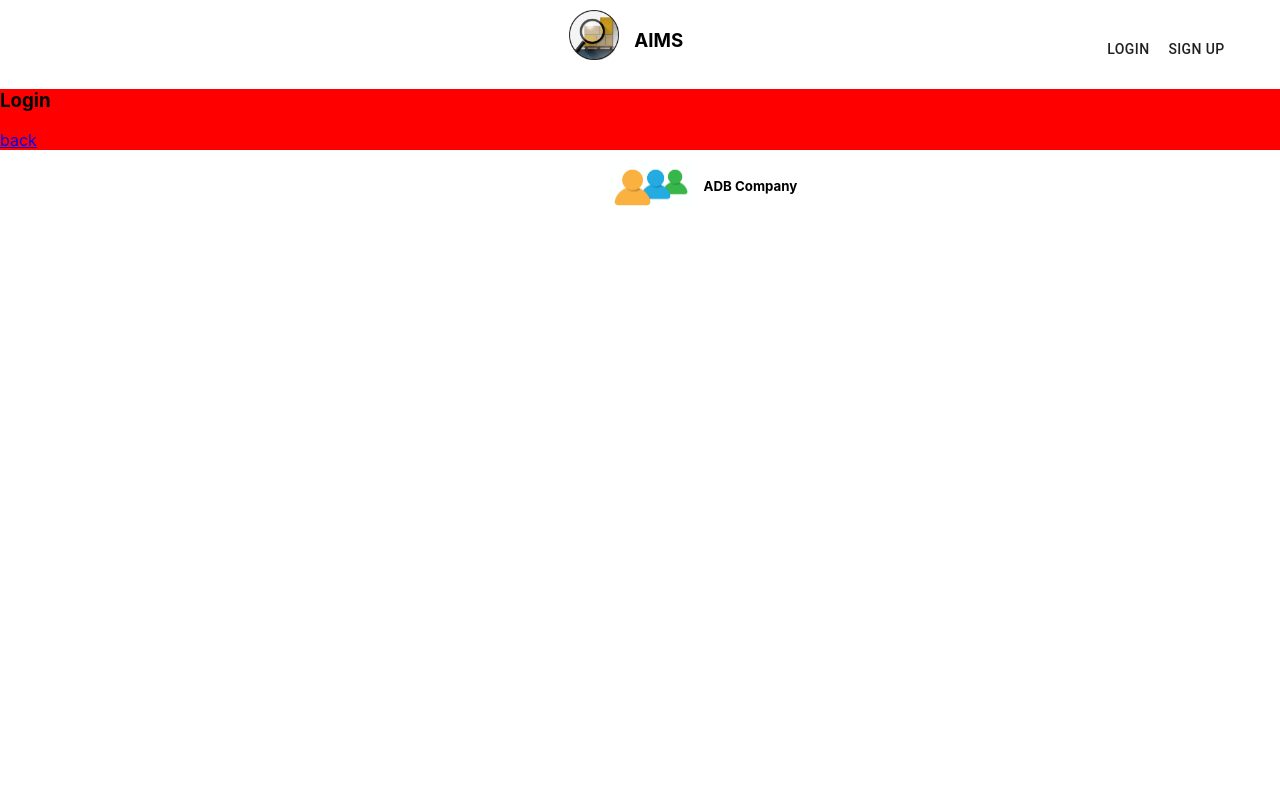
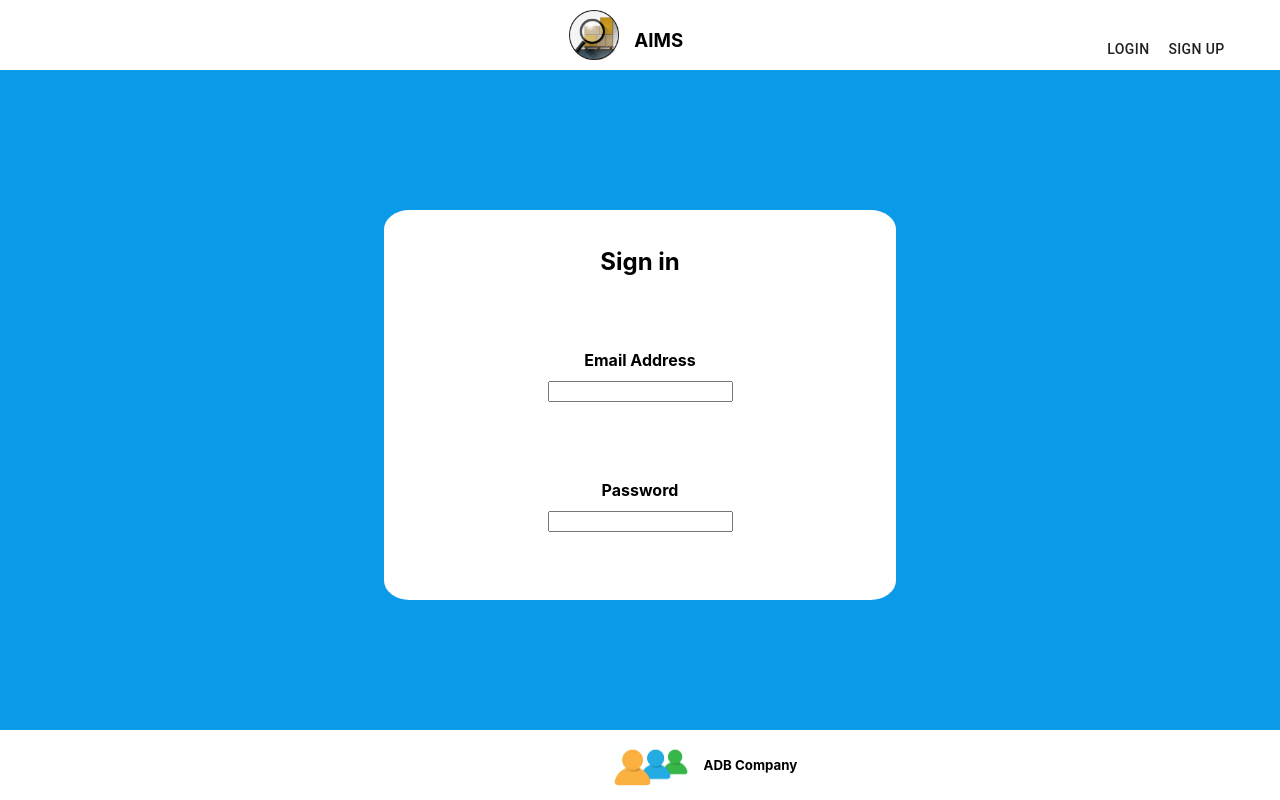
Before and after one commit to kaleyxiaozheng/inventorySystemBackend, a React (Create React App) app in the folder inventory-app/: page /Login in a window 1280 px wide. Built offline with nearby package versions, Linux system fonts and the light colour scheme.

Commit message:
add description of run project locally to README

```diff
--- a/inventory-app/src/components/App.js
+++ b/inventory-app/src/components/App.js
@@ -11,10 +11,10 @@ function App() {
   return (
     <BrowserRouter>
       <Header />
-      <Switch>
-      <Route eaxct path="/Login" component={Login} />
-      <Route eaxct path="/Signup" component={Signup} />
-      <Route eaxct path="/" component={Body} />
+      <Switch className="bodyArea">
+        <Route eaxct path="/Login" component={Login} />
+        <Route eaxct path="/Signup" component={Signup} />
+        <Route eaxct path="/" component={Body} />
       </Switch>
       <Footer />
     </BrowserRouter>
--- a/inventory-app/src/components/Body.js
+++ b/inventory-app/src/components/Body.js
@@ -5,10 +5,8 @@ import clientLogo from '../logo/ClientLogo.png';
 export class Body extends Component {
     render() {
         return (
-            <div>
-                <div className="bodyArea">
-                    <img className="clientLogo" src={clientLogo} />
-                </div>
+            <div className="bodyArea">
+                <img className="clientLogo" src={clientLogo} />
             </div>
         );
     }
--- a/inventory-app/src/components/Form.js
+++ b/inventory-app/src/components/Form.js
@@ -4,10 +4,12 @@ import '../css/Form.css'; // Tell webpack that Button.js uses these styles
 export class Form extends Component {
   render() {
     return (
-      <form>
-        <h2>Email address</h2>
-        <input type="text"/>
-      </form>
+      <div className="inputForm">
+        <form>
+          <input type="text" />
+        </form>
+      </div>
+
     );
   }
 }
--- /dev/null
+++ b/inventory-app/src/components/Label.js
@@ -0,0 +1,12 @@
+import React, { Component } from 'react';
+import '../css/Label.css'; // Tell webpack that Button.js uses these styles
+
+export class LabelTitle extends Component {
+  render() {
+    return (
+      <div className="labelTitle">
+        <label>{this.props.label}</label>
+      </div>
+    );
+  }
+}
--- a/inventory-app/src/components/Login.js
+++ b/inventory-app/src/components/Login.js
@@ -1,13 +1,33 @@
 import React, { Component } from 'react';
 import '../css/Login.css';
-import {Link} from "react-router-dom";
+import { Link } from "react-router-dom";
+import { Form } from "./Form";
+import { LabelTitle } from "./Label";
 
-export class Login extends Component{
-    render(){
-        return(
+export class Login extends Component {
+    render() {
+        return (
             <div className="adminArea">
-                <h3>Login</h3>
-                <Link to="/" >back</Link>
+                <div className="adminTop"></div>
+                <div className="adminBorder">
+                    <div className="adminTitle">
+                        <h2>Sign in</h2>
+                    </div>
+                    <div className="infoLabel">
+                        <LabelTitle label="Email Address"></LabelTitle>
+                    </div>
+                    <div className="formLabel">
+                        <Form></Form>
+                    </div>
+                    <div className="infoLabel">
+                        <LabelTitle label="Password"></LabelTitle>
+                    </div>
+                    <div className="formLabel">
+                        <Form></Form>
+                    </div>
+                </div>
+                <div className="adminBottom"></div>
+                {/* <Link to="/" >back</Link> */}
             </div>
         );
     }
--- a/inventory-app/src/css/Form.css
+++ b/inventory-app/src/css/Form.css
@@ -0,0 +1,4 @@
+.inputForm {
+    height: 50%;
+    width: 100%;
+}
--- /dev/null
+++ b/inventory-app/src/css/Label.css
@@ -0,0 +1,7 @@
+.labelTitle {
+    font-weight: bolder;
+}
+
+.infoLabel {
+    height: 30px;
+}
--- a/inventory-app/src/css/Login.css
+++ b/inventory-app/src/css/Login.css
@@ -1,3 +1,34 @@
 .adminArea {
-    background-color: red;
+    background-color:#099ae8;
+    height: 650px;
+    padding-top: 10px;
 }
+
+.adminTop {
+    height: 20%;
+}
+
+.adminBottom {
+    height: auto;
+}
+
+.adminTitle {
+    text-align: center;
+    display: inline-block;
+    vertical-align: middle;
+    line-height: normal;
+}
+
+.adminBorder {
+    background-color: white;
+    margin: auto;
+    height: 60%;
+    width: 40%;
+    border-radius: 5%;
+    line-height: 100px;
+    text-align: center;
+}
+
+.infoLabel {
+    height: 30px;
+}
--- a/inventory-app/src/css/Signup.css
+++ b/inventory-app/src/css/Signup.css
@@ -1,3 +1,3 @@
 .signupArea {
-    background-color: grey;
+    background-color: #099ae8;;
 }
```
Also changed, not shown: 1 other file (tests, documents, lock files or other folders).
